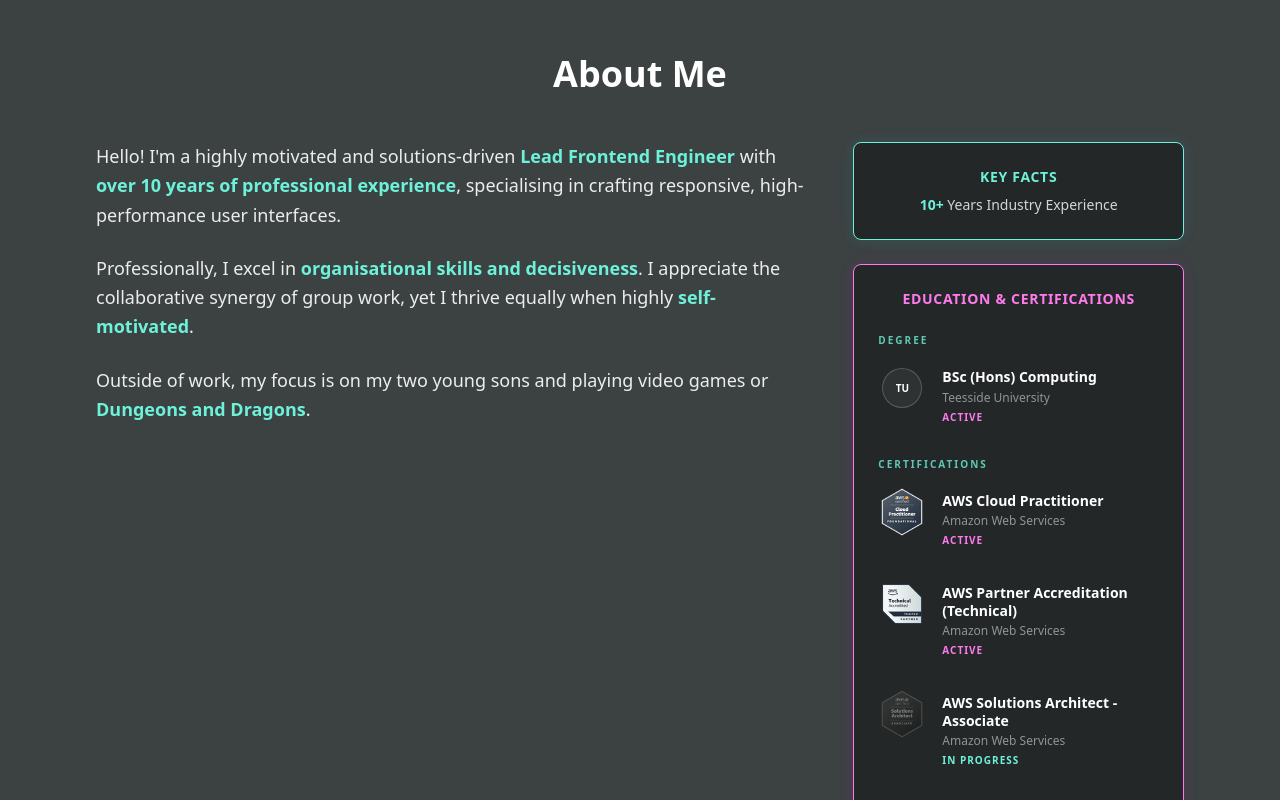
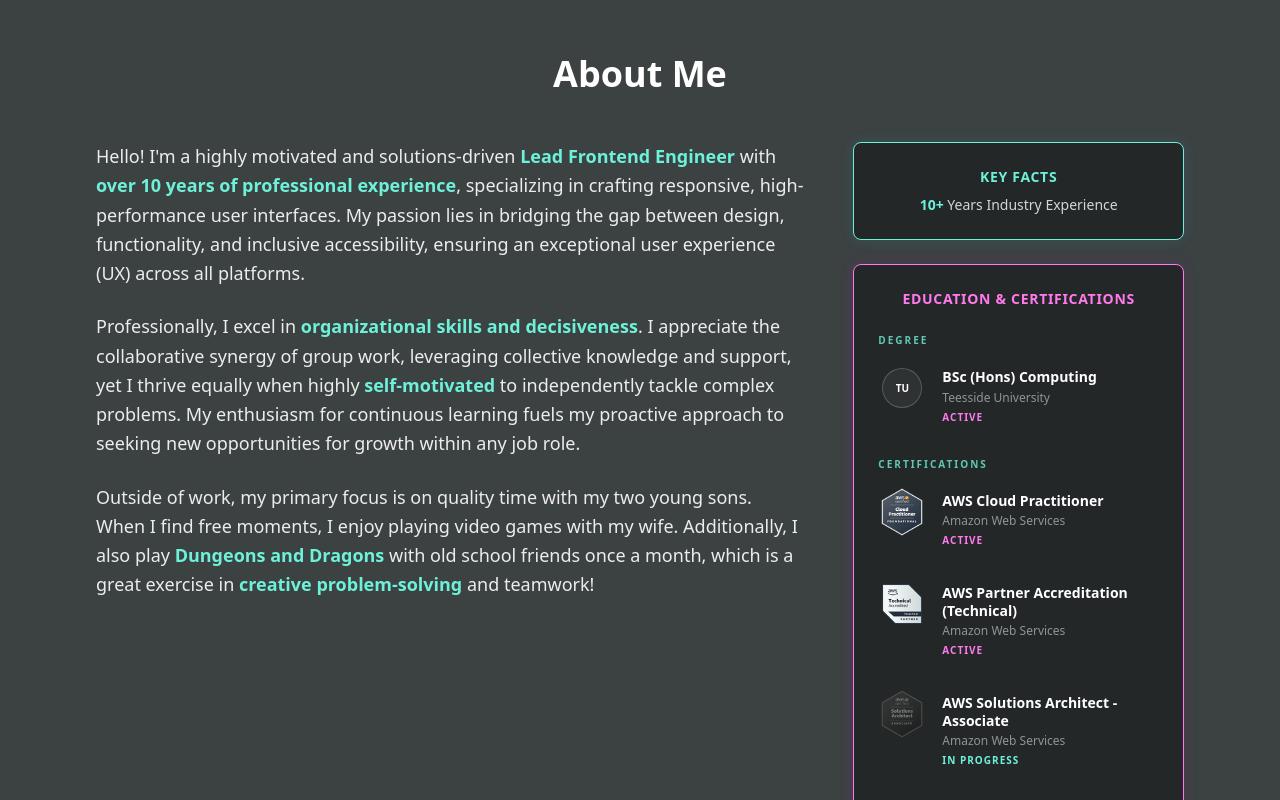
Before and after one commit to joshhallan/portfolio2025, a Next.js app: page / in a window 1280 px wide. Shown: the part 620-1420 px from the top of the page. Built offline with nearby package versions, Linux system fonts and the light colour scheme.

Commit message:
Refactor About component: update content for clarity and engagement, improve phrasing, and enhance user experience

```diff
--- a/src/components/HomePage/About/About.tsx
+++ b/src/components/HomePage/About/About.tsx
@@ -43,21 +43,33 @@ export default function About() {
             <span style={neonAccentStyle}>
               over 10 years of professional experience
             </span>
-            , specialising in crafting responsive, high-performance user
-            interfaces.
+            , specializing in crafting responsive, high-performance user
+            interfaces. My passion lies in bridging the gap between design,
+            functionality, and inclusive accessibility, ensuring an exceptional user experience (UX) across
+            all platforms.
           </p>
+
           <p>
             Professionally, I excel in{" "}
             <span style={neonAccentStyle}>
-              organisational skills and decisiveness
+              organizational skills and decisiveness
             </span>
-            . I appreciate the collaborative synergy of group work, yet I thrive
-            equally when highly{" "}
-            <span style={neonAccentStyle}>self-motivated</span>.
+            . I appreciate the collaborative synergy of group work, leveraging
+            collective knowledge and support, yet I thrive equally when highly{" "}
+            <span style={neonAccentStyle}>self-motivated</span> to independently
+            tackle complex problems. My enthusiasm for continuous learning fuels
+            my proactive approach to seeking new opportunities for growth within
+            any job role.
           </p>
+
           <p>
-            Outside of work, my focus is on my two young sons and playing video
-            games or <span style={neonAccentStyle}>Dungeons and Dragons</span>.
+            Outside of work, my primary focus is on quality time with my two
+            young sons. When I find free moments, I enjoy playing video games
+            with my wife. Additionally, I also play{" "}
+            <span style={neonAccentStyle}>Dungeons and Dragons</span> with old
+            school friends once a month, which is a great exercise in{" "}
+            <span style={neonAccentStyle}>creative problem-solving</span> and
+            teamwork!
           </p>
         </div>
 
@@ -111,7 +123,7 @@ export default function About() {
                   </div>
 
                   <div className="flex justify-center mt-3 md:hidden">
-                    <span className="text-[8px] text-white/40 uppercase tracking-[0.3em]">
+                    <span className="text-[8px] text-white uppercase tracking-[0.3em]">
                       Swipe to view more
                     </span>
                   </div>
```
